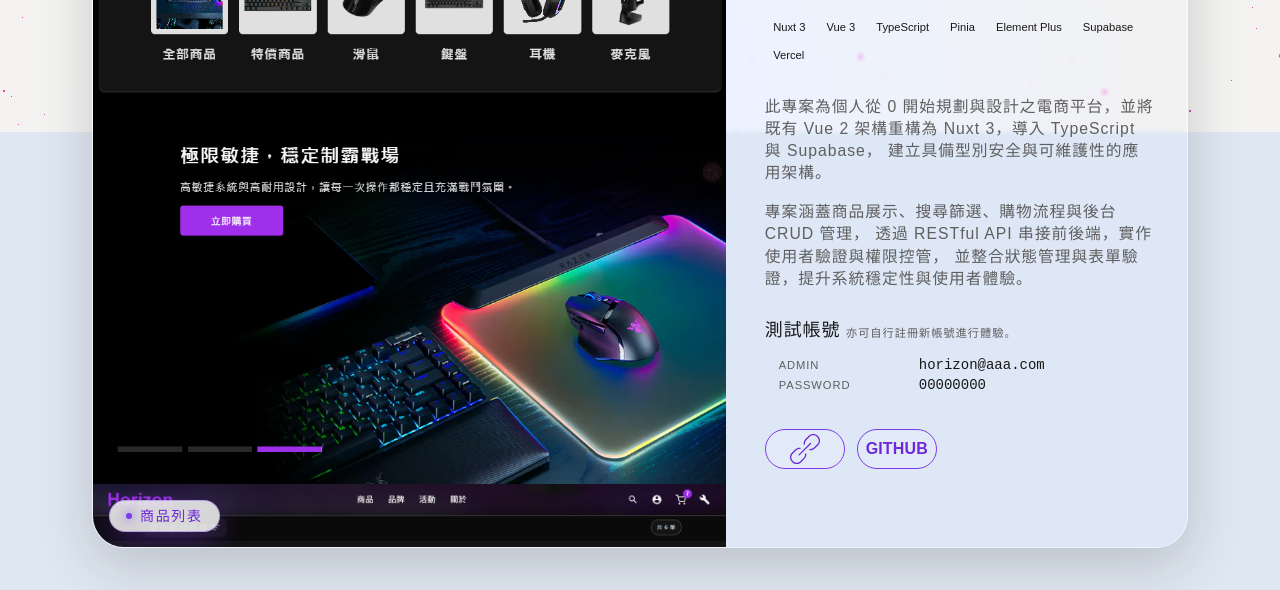
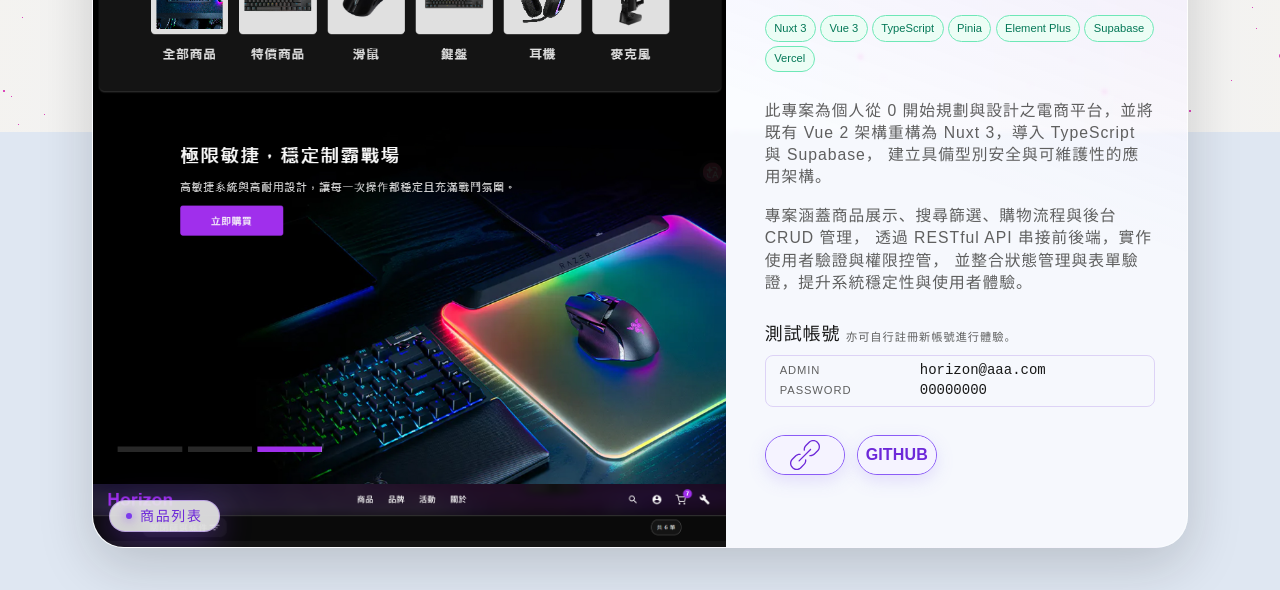
Before and after one commit to xcia4899/personWebsit, a website with bundled scripts: page index.html in a window 1280 px wide. Shown: the part 668-1258 px from the top of the page. Built offline with nearby package versions, Linux system fonts and the light colour scheme.

Commit message:
配色調整

```diff
--- a/assets/scss/_global.scss
+++ b/assets/scss/_global.scss
@@ -112,11 +112,15 @@
   text-align: center;
   padding: 1rem 1.5rem;
   border-radius: 50px;
+  box-shadow: var(--inout-btn-shadow);
   cursor: pointer;
   isolation: isolate;
   overflow: hidden;
   z-index: 1;
-  transition: color 0.4s ease-in-out;
+  transition:
+    color 0.4s ease-in-out,
+    box-shadow 0.3s ease,
+    transform 0.3s ease;
 
   &::before,
   &::after {
@@ -151,6 +155,8 @@
   @media (min-width: 640px) {
   &:hover {
     color: var(--inout-btn-text-hover);
+    box-shadow:  var(--inout-btn-shadow-hover);
+    transform: translateY(-2px);
 
     &::before {
       width: 200%;
@@ -178,7 +184,7 @@
   background: var(--flip-btn-bg);
   color: var(--flip-btn-text);
   overflow: hidden;
-  box-shadow: 0 0 0 0 transparent;
+  box-shadow: var(--flip-btn-shadow);
   -webkit-transition: all 0.2s ease-in;
   -moz-transition: all 0.2s ease-in;
   transition: all 0.2s ease-in;
--- a/assets/scss/_variables.scss
+++ b/assets/scss/_variables.scss
@@ -37,24 +37,31 @@
   --header-bg: rgba(250, 250, 250, 0.88);
   --header-menu-bg: rgba(224, 224, 224, 0.96);
 
-  --switch-track: #2c3e50;
-  --switch-track-active: #0f0f0f;
+  --switch-track: #ada0e9;
+  --switch-track-active: #8b5cf6;
   --switch-thumb: #ffffff;
   --switch-thumb-active: #ffffff;
+  --switch-border: #c4b5fd;
+  --switch-border-hover: #8b5cf6;
+  --switch-shadow: 0 4px 14px rgba(139, 92, 246, 0.18);
+  --switch-shadow-hover: 0 0 18px rgba(138, 92, 246, 0.726);
 
   --inout-btn-text: #6d28d9;
   --inout-btn-text-hover: #ffffff;
-  --inout-btn-bg: #ffffff25;
-  --inout-btn-bg-hover: #7c3aed;
-  --inout-btn-border: #7c3aed;
+  --inout-btn-bg: #f5f3ff;
+  --inout-btn-bg-hover: #8b5cf6;
+  --inout-btn-border: #8b5cf6;
+  --inout-btn-shadow: 0 6px 18px rgba(139, 92, 246, 0.18);
+  --inout-btn-shadow-hover: 0 10px 28px rgba(139, 92, 246, 0.38);
 
   --flip-btn-text: #6d28d9;
   --flip-btn-text-hover: #ffffff;
   --flip-btn-bg: transparent;
-  --flip-btn-bg-hover: #7c3aed;
-  --flip-btn-border: #7c3aed;
-  --flip-btn-glow: rgba(124, 58, 237, 0.5);
-  --flip-btn-shine: #fffdf4;
+  --flip-btn-bg-hover: #8b5cf6;
+  --flip-btn-border: #8b5cf6;
+  --flip-btn-shadow: 0 4px 14px rgba(139, 92, 246, 0.16);
+  --flip-btn-glow: rgba(139, 92, 246, 0.45);
+  --flip-btn-shine: #ede9fe;
 
   --card-bg: rgba(255, 255, 255, 0.2);
   --card-border: rgba(255, 255, 255, 0.5);
@@ -65,6 +72,23 @@
   --project-tag-accent: #7c3aed;
   --project-tag-glow: rgba(124, 58, 237, 0.4);
   --project-tag-shine: rgba(255, 255, 255, 0.8);
+
+  --work-card-bg: linear-gradient(200deg,
+      rgba(124, 58, 237, 0.08),
+      transparent 35%),
+    rgba(255, 255, 255, 0.72);
+  --work-card-bg-hover: linear-gradient(200deg,
+      rgba(124, 58, 237, 0.16),
+      transparent 35%),
+    rgba(255, 255, 255, 0.84);
+  --project-border: rgba(109, 40, 217, 0.18);
+
+  --work-accent-text: #047857;
+  --work-aceent-border: #6ee7b7;
+  --work-aceent-border-hover: #10b981;
+
+  --work-accent-light: #ecfdf5;
+  --work-accent-light-hover: #d1fae5;
 
   --back-opacity: 1;
   --back-gradient: radial-gradient(ellipse at bottom, #ecf2ff 0%, #f7f3ea 100%);
@@ -90,23 +114,30 @@
   --header-bg: rgba(11, 14, 17, 0.37);
   --header-menu-bg: rgba(24, 29, 58, 0.96);
 
-  --switch-track: #2c3e50;
-  --switch-track-active: #d4d4d4;
-  --switch-thumb: #d4d4d4;
-  --switch-thumb-active: #333333;
+  --switch-track: #172554;
+  --switch-track-active: #60a5fa;
+  --switch-thumb: #bfdbfe;
+  --switch-thumb-active: #172554;
+  --switch-border: rgba(96, 165, 250, 0.38);
+  --switch-border-hover: #60a5fa;
+  --switch-shadow: 0 4px 14px rgba(96, 165, 250, 0.2);
+  --switch-shadow-hover: 0 0 18px rgba(96, 165, 250, 0.38);
 
-  --inout-btn-text: #ffffff;
-  --inout-btn-text-hover: #3d6aff;
-  --inout-btn-bg: #3d6aff62;
-  --inout-btn-bg-hover: #fffffff8;
-  --inout-btn-border: #3d6aff;
+  --inout-btn-text: #93c5fd;
+  --inout-btn-text-hover: #172554;
+  --inout-btn-bg: rgba(59, 130, 246, 0.12);
+  --inout-btn-bg-hover: #bfdbfe;
+  --inout-btn-border: #60a5fa;
+  --inout-btn-shadow: 0 3px 6px rgba(96, 165, 250, 0.2);
+  --inout-btn-shadow-hover: 0px 3px 18px rgba(96, 165, 250, 0.4);
 
-  --flip-btn-text: #ffffff;
-  --flip-btn-text-hover: #ffffff;
+  --flip-btn-text: #93c5fd;
+  --flip-btn-text-hover: #172554;
   --flip-btn-bg: transparent;
-  --flip-btn-bg-hover: #3d6aff;
-  --flip-btn-border: #3d6aff;
-  --flip-btn-glow: rgba(34, 99, 238, 0.55);
+  --flip-btn-bg-hover: #93c5fd;
+  --flip-btn-border: #60a5fa;
+  --flip-btn-shadow: 0 4px 14px rgba(96, 165, 250, 0.18);
+  --flip-btn-glow: rgba(96, 165, 250, 0.5);
   --flip-btn-shine: #ffffff;
 
   --card-bg: rgba(16, 21, 45, 0.38);
@@ -128,10 +159,11 @@
       transparent 35%),
       rgba(15, 23, 42, 0.72);
   --project-border: rgba(148, 163, 184, 0.22);
-  --work-accent-text: #38bdf8;
-  --work-aceent-border:rgba(56, 189, 248, 0.25);
-  --work-accent-light: rgba(56, 189, 248, 0.12);
-  --work-accent-light-hover: rgba(56, 191, 248, 0.329);
+  --work-accent-text: #7dd3fc;
+  --work-aceent-border: rgba(56, 189, 248, 0.3);
+  --work-aceent-border-hover: #38bdf8;
+  --work-accent-light: rgba(56, 189, 248, 0.1);
+  --work-accent-light-hover: rgba(56, 189, 248, 0.2);
 
   --back-opacity: 1;
   --back-gradient: radial-gradient(ellipse at bottom, #1b2735 0%, #090a0f 100%);
--- a/assets/scss/index.scss
+++ b/assets/scss/index.scss
@@ -22,8 +22,9 @@
     justify-content: flex-end;
     column-gap: 0.6em;
     padding: 6px 12px;
-    border: 1px solid var(--border);
+    border: 1px solid var(--switch-border);
     border-radius: 16px;
+    box-shadow: var(--switch-shadow);
     transition: all 0.3s ease-in-out;
 
 
@@ -72,13 +73,13 @@
     }
 
     input:checked+.slider {
-      background: var(--switch-track);
+      background: var(--switch-track-active);
     }
 
     input:checked+.slider::before {
-      background: var(--switch-track);
+      background: var(--switch-track-active);
       transform: translateX(20px);
-      box-shadow: inset 6px -4px 0px 0px var(--switch-thumb);
+      box-shadow: inset 6px -4px 0px 0px var(--switch-thumb-active);
     }
   }
 
@@ -87,9 +88,8 @@
       .switch-btn {
         // background-color: #0c4586a6;
         transform: scale(1.06);
-        border: 1px solid var(--border-strong);
-        // box-shadow: 0px 0px 8px var(--button-bg-hover);
-        box-shadow: 0 0 10px rgba(27, 253, 156, 0.4), 0 0 9px 3px rgba(27, 253, 156, 0.1);
+        border-color: var(--switch-border-hover);
+        box-shadow: var(--switch-shadow-hover);
       }
 
       text-shadow: 0 0 2px #a0a0a0;
@@ -456,7 +456,7 @@
 
           @media (min-width: 640px) {
             &:hover {
-              border: 1px solid rgba(56, 191, 248, 0.774);
+              border: 1px solid var(--work-aceent-border-hover);
               transform: translate(1px, -3px);
               background: var(--work-accent-light-hover);
             }
```
Also changed, not shown: assets/css/index.css, assets/css/style.css, 2 other files.
